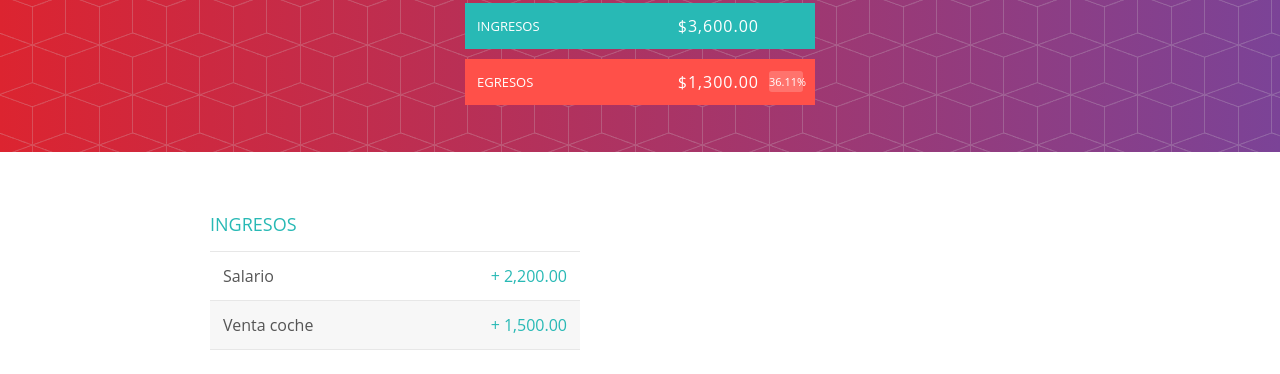
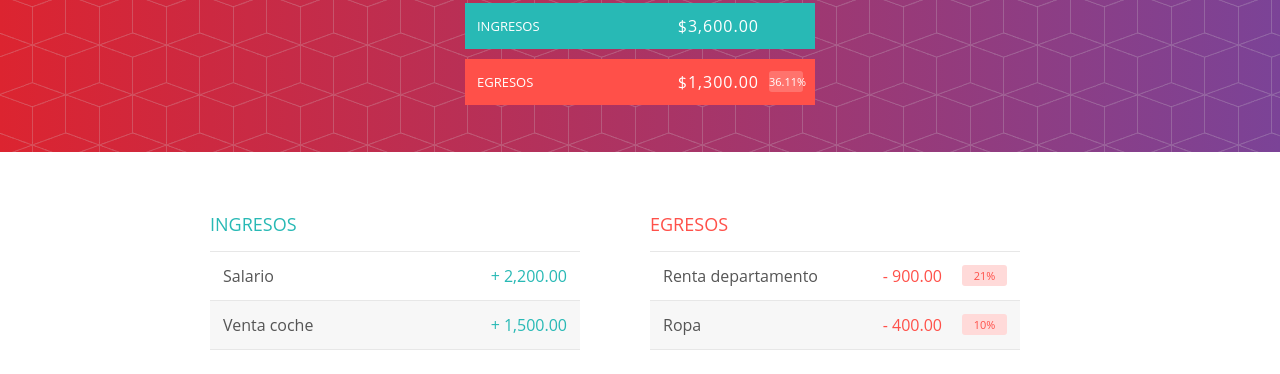
Before and after one commit to Edwardb11/app-presupuesto-js, a plain HTML site: page index.html in a window 1280 px wide. Shown: the part 168-542 px from the top of the page. Drawn offline with nearby package versions, Linux system fonts and the light colour scheme.

Commit message:
agregando egresos

```diff
--- a/index.html
+++ b/index.html
@@ -61,6 +61,35 @@
           </div>
         </div>
       </div>
+      <div class="egreso">
+        <h2 class="egreso_titulo">Egresos</h2>
+        <div id="lista-egresos">
+          <div class="elemento limpiarEstilos">
+            <div class="elemento_descripcion">Renta departamento</div>
+            <div class="derecha limpiarEstilos">
+              <div class="elemento_valor">- 900.00</div>
+              <div class="elemento_porcentaje">21%</div>
+              <div class="elemento_eliminar">
+                <button class="elemento_eliminar--btn">
+                  <ion-icon name="close-circle-outline"></ion-icon>
+                </button>
+              </div>
+            </div>
+          </div>
+          <div class="elemento limpiarEstilos">
+            <div class="elemento_descripcion">Ropa</div>
+            <div class="derecha limpiarEstilos">
+              <div class="elemento_valor">- 400.00</div>
+              <div class="elemento_porcentaje">10%</div>
+              <div class="elemento_eliminar">
+                <button class="elemento_eliminar--btn">
+                  <ion-icon name="close-circle-outline"></ion-icon>
+                </button>
+              </div>
+            </div>
+          </div>
+        </div>
+      </div>
     </div>
 
     <script src="js/Dato.js"></script>
```
